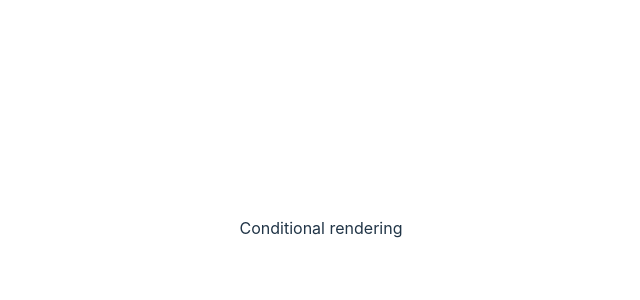
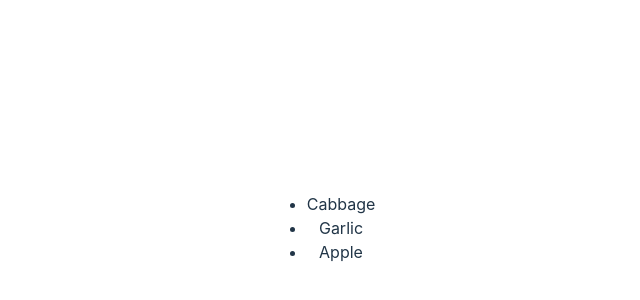
Before and after one commit to TaiefSiddique/React-Recap, a React (Vite) app: page / in a window 1280 px wide. Shown: the part 172-472 px from the top of the page, without its empty margins (319-959 px from the left). Built offline with nearby package versions, Linux system fonts and the light colour scheme.

Commit message:
rENDERING lISTS IMPLEMENTED

```diff
--- a/src/App.jsx
+++ b/src/App.jsx
@@ -1,5 +1,6 @@
 import './App.css'
-import ConditionalRendering from './Components/ConditionalRendering'
+//import ConditionalRendering from './Components/ConditionalRendering'
+import RenderingLists from './Components/RenderingLists'
 // import MyProfile from './Components/MyProfile';
 
 // const user = {
@@ -13,7 +14,8 @@ function App() {
 
   return (
     <>
-      <ConditionalRendering></ConditionalRendering>
+      <RenderingLists></RenderingLists>
+      {/* <ConditionalRendering></ConditionalRendering> */}
       {/* <MyProfile user={user}></MyProfile> */}
     </>
   )
--- a/src/Components/ConditionalRendering.jsx
+++ b/src/Components/ConditionalRendering.jsx
@@ -1,5 +1,5 @@
 import AdminPanel from "./AdminPanel";
-import UserPanel from "./UserPanel";
+
 
 
 const ConditionalRendering = () => {
--- /dev/null
+++ b/src/Components/RenderingLists.jsx
@@ -0,0 +1,19 @@
+
+const RenderingLists = () => {
+    const products = [
+        { title: 'Cabbage', id: 1 },
+        { title: 'Garlic', id: 2 },
+        { title: 'Apple', id: 3 },
+    ];
+    const listItems = products.map(product =>
+        <li key={product.id}>
+            {product.title}
+        </li>
+    );
+
+    return (
+        <ul>{listItems}</ul>
+    );
+};
+
+export default RenderingLists;
```
